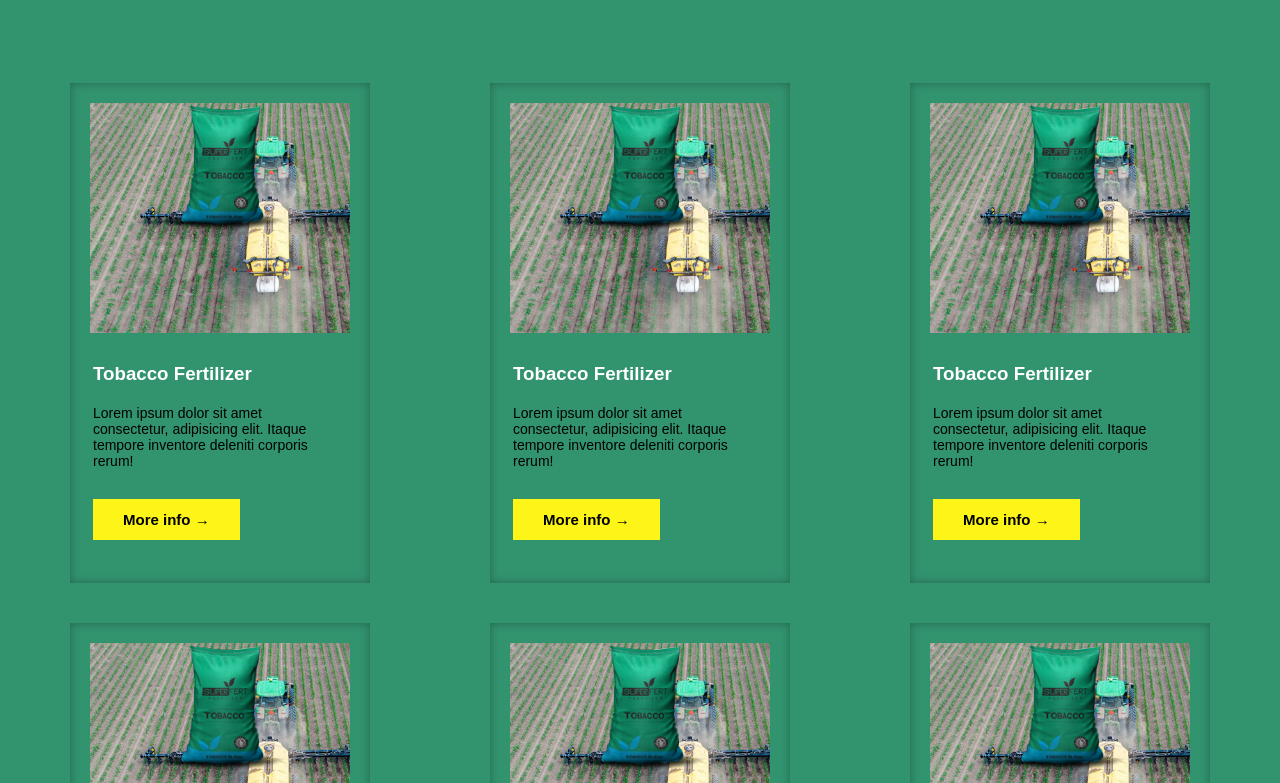
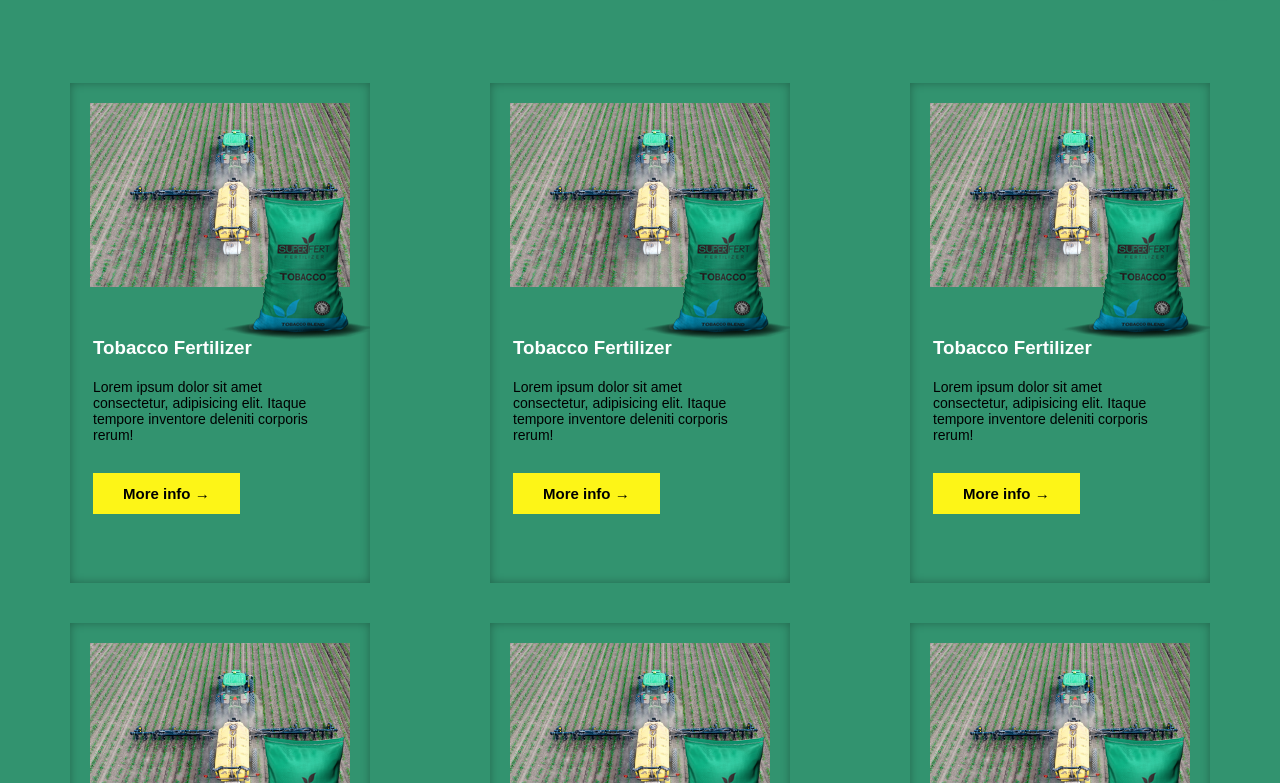
Before and after one commit to Lloydchogari/SuperFert_With_ReactJS, a React (Vite) app: page / in a window 1280 px wide. Shown: the part 2957-3740 px from the top of the page. Built offline with nearby package versions, Linux system fonts and the light colour scheme.

Commit message:
first commit

```diff
--- a/src/components/PageOne.css
+++ b/src/components/PageOne.css
@@ -520,21 +520,27 @@ nav ul li {
 
 }
 
-.image-container{
+.image-container {
   background-image: url(/truck.jpg);
   background-size: cover;
-  height: 50%;
-  overflow: hidden;
-  object-fit: contain;
+  height: 40%;
+  position: relative;
 }
 
 .image-container img {
-  width: 100%;
+  position: absolute;
+  top: 90px; /* Adjust this to lift the image above the container */
+  left: 80%;
+  transform: translateX(-50%);
+  width: auto;
+  height: auto;
   object-fit: contain;
+  z-index: 2;
 }
 
+
 .text-container {
-  margin-top: 30px;
+  margin-top: 50px;
   height: 50%;
   padding-left: 3px;
 }
--- a/src/components/PageOne.jsx
+++ b/src/components/PageOne.jsx
@@ -175,7 +175,7 @@ const PageOne = () => {
     <div className="sixth">
         <div className="frame">
             <div className="image-container">
-              <img src={bag} alt="" width={80} />
+              <img src={bag} alt="" width={60} />
 
             </div>
                 <div className="text-container">
@@ -187,7 +187,7 @@ const PageOne = () => {
 
         <div className="frame">
             <div className="image-container">
-              <img src={bag} alt="" width={80} />
+              <img src={bag} alt="" width={60} />
             </div>
                 <div className="text-container">
                   <h3>Tobacco Fertilizer</h3>
@@ -198,7 +198,7 @@ const PageOne = () => {
 
         <div className="frame">
             <div className="image-container">
-              <img src={bag} alt="" width={80} />
+              <img src={bag} alt="" width={60} />
             </div>
                 <div className="text-container">
                   <h3>Tobacco Fertilizer</h3>
@@ -209,7 +209,7 @@ const PageOne = () => {
 
         <div className="frame">
             <div className="image-container">
-              <img src={bag} alt="" width={80} />
+              <img src={bag} alt="" width={60} />
             </div>
                 <div className="text-container">
                   <h3>Tobacco Fertilizer</h3>
@@ -220,7 +220,7 @@ const PageOne = () => {
 
         <div className="frame">
             <div className="image-container">
-              <img src={bag} alt="" width={80} />
+              <img src={bag} alt="" width={60} />
             </div>
                 <div className="text-container">
                   <h3>Tobacco Fertilizer</h3>
@@ -231,7 +231,7 @@ const PageOne = () => {
 
         <div className="frame">
             <div className="image-container">
-              <img src={bag} alt="" width={80} />
+              <img src={bag} alt="" width={60} />
             </div>
                 <div className="text-container">
                   <h3>Tobacco Fertilizer</h3>
```
